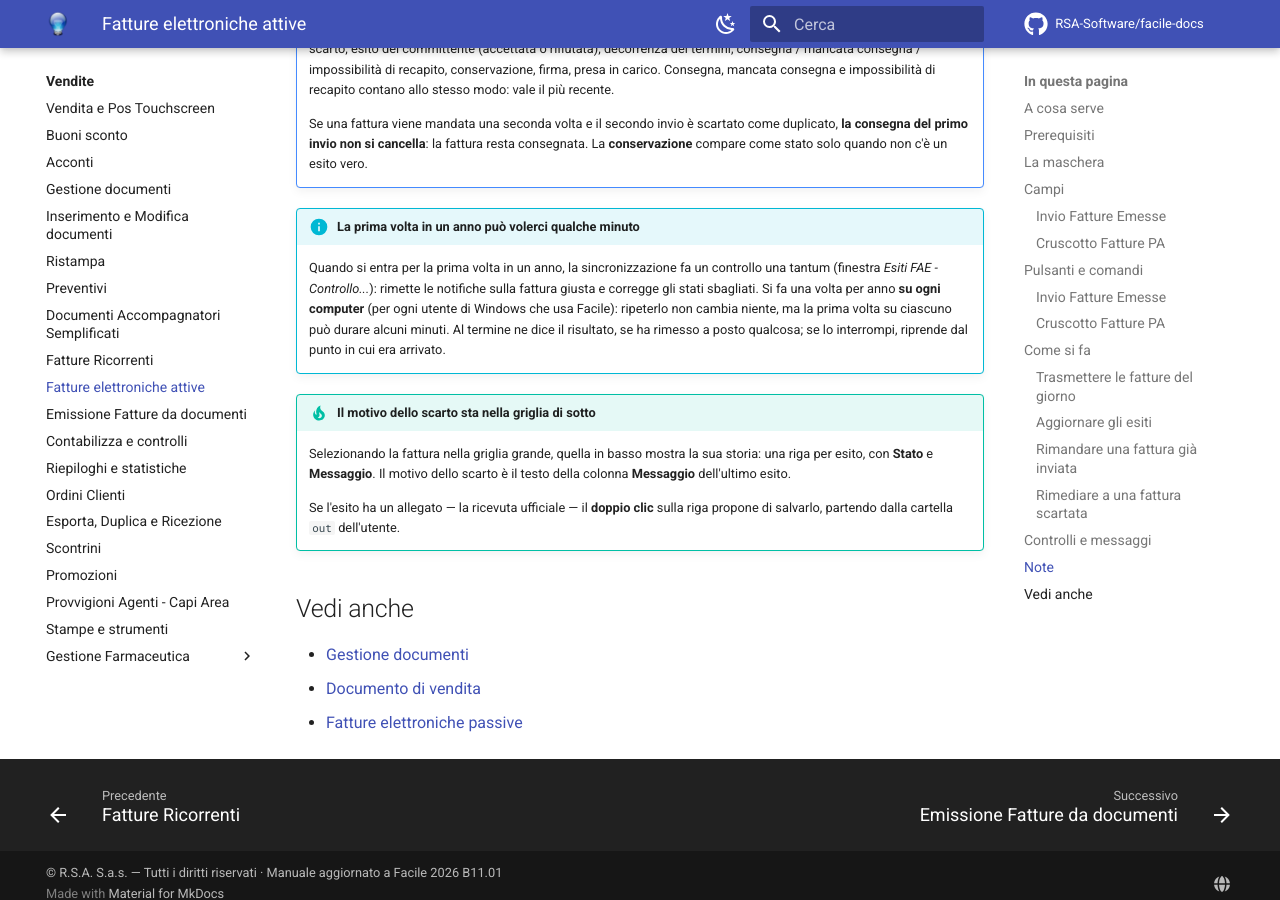
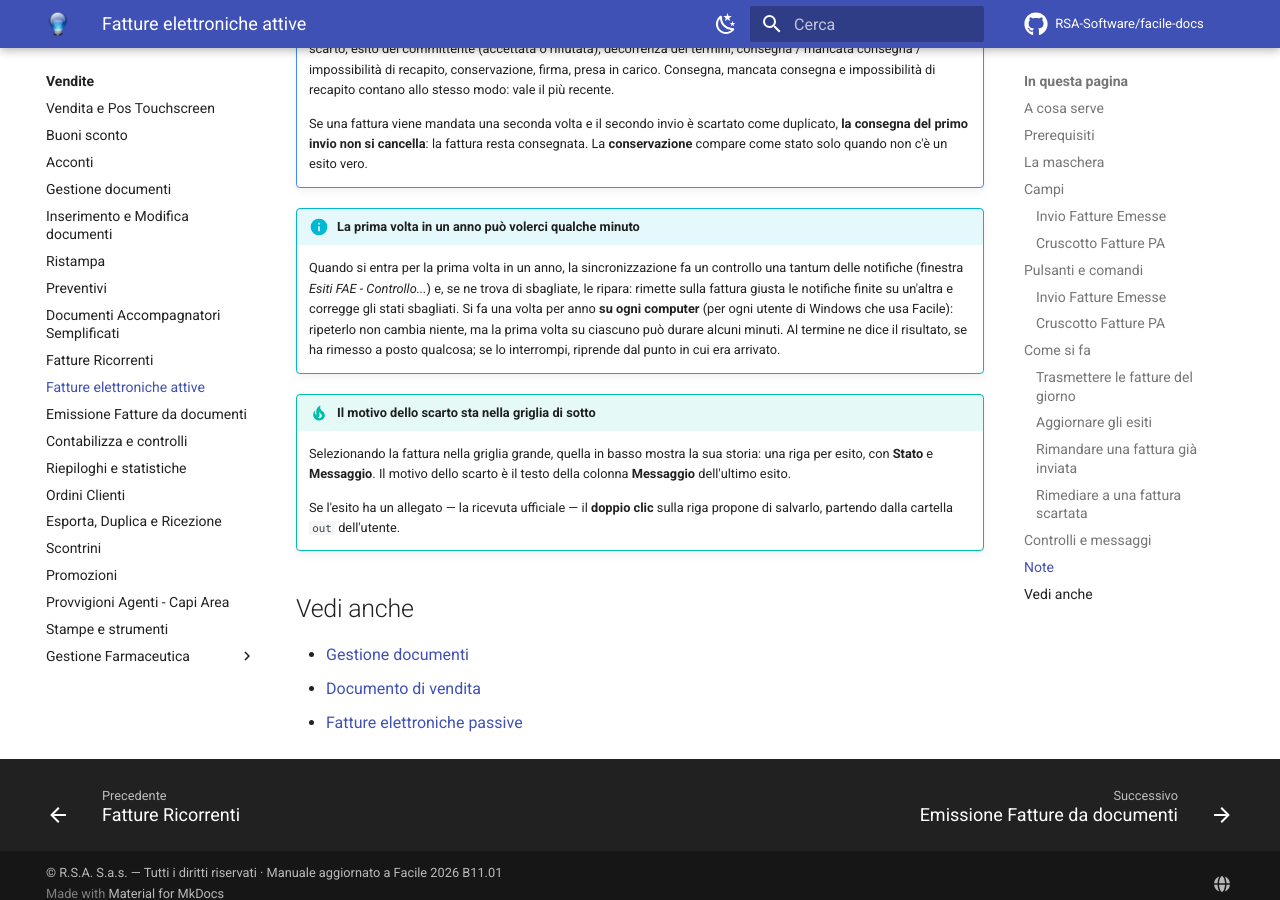
Before and after one commit to RSA-Software/facile-docs, an MkDocs documentation site: the page built from docs/moduli/vendite/fatture-elettroniche-attive.md, in a window 1280 px wide and 900 px high, scrolled down 9257 px. Built offline with MkDocs 1.6.1 and Material for MkDocs 9.7.7, drawn with Linux system fonts in a browser that asks for light colours; comment, search, counter and statistics services are not loaded; some of the changed text lies outside the part shown.

Commit message:
Fatture elettroniche attive: controllo delle notifiche e, se serve, riparazione
Co-Authored-By: Claude Opus 5.5 <noreply@anthropic.com>
Claude-Session: https://claude.ai/code/session_01CChYRiPwrCuYDsUHSsos32

```diff
--- a/docs/moduli/vendite/fatture-elettroniche-attive.md
+++ b/docs/moduli/vendite/fatture-elettroniche-attive.md
@@ -259,8 +259,9 @@ Non applicabile.
 !!! info "La prima volta in un anno può volerci qualche minuto"
 
     Quando si entra per la prima volta in un anno, la sincronizzazione fa un
-    controllo una tantum (finestra *Esiti FAE - Controllo...*): rimette le
-    notifiche sulla fattura giusta e corregge gli stati sbagliati. Si fa una
+    controllo una tantum delle notifiche (finestra *Esiti FAE - Controllo...*)
+    e, se ne trova di sbagliate, le ripara: rimette sulla fattura giusta le
+    notifiche finite su un'altra e corregge gli stati sbagliati. Si fa una
     volta per anno **su ogni computer** (per ogni utente di Windows che usa
     Facile): ripeterlo non cambia niente, ma la prima volta su ciascuno può
     durare alcuni minuti. Al termine ne dice il risultato, se ha rimesso a posto
```
Also changed, not shown: other parts of docs/moduli/vendite/fatture-elettroniche-attive.md (+1 -1 lines).
